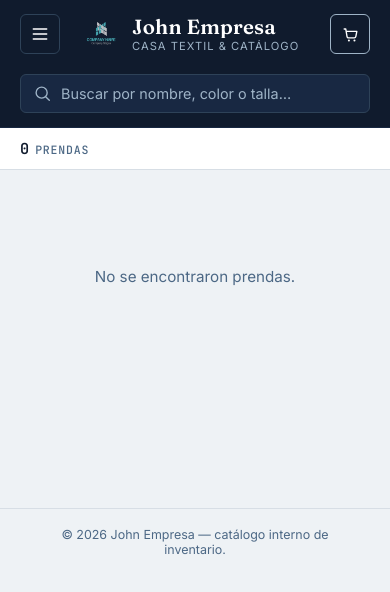
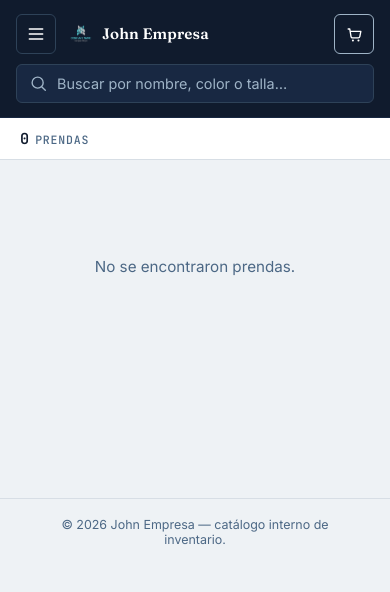
Before and after one commit to fabs461/John-empresa, a plain HTML site: page frontend/index.html in a window 390 px wide. Drawn offline with Linux system fonts and the light colour scheme; no server answers.

Commit message:
reduced title size

```diff
--- a/frontend/style.css
+++ b/frontend/style.css
@@ -1312,11 +1312,18 @@ button:focus-visible {
 @media (max-width: 780px) {
   .site-header__row {
     flex-wrap: wrap;
-    padding: 14px 20px;
+    padding: 14px 16px;
+    gap: 10px;
   }
-  .brand { order: 1; flex-shrink: 1; min-width: 0; }
+  .brand { order: 1; flex-shrink: 1; min-width: 0; gap: 8px; }
+  .brand__logo { width: 32px !important; height: 32px !important; }
   .brand__text { min-width: 0; }
-  .brand__name,
+  .brand__name {
+    font-size: 1.02rem;
+    white-space: nowrap;
+    overflow: hidden;
+    text-overflow: ellipsis;
+  }
   .brand__tagline {
     white-space: nowrap;
     overflow: hidden;
@@ -1347,6 +1354,9 @@ button:focus-visible {
 
 @media (max-width: 420px) {
   .catalog-grid { grid-template-columns: 1fr; }
+  .brand__tagline { display: none; }
+  .brand__logo { width: 28px !important; height: 28px !important; }
+  .brand__name { font-size: 0.95rem; }
 }
 
 /* ---------------------------------------------------------------
```
